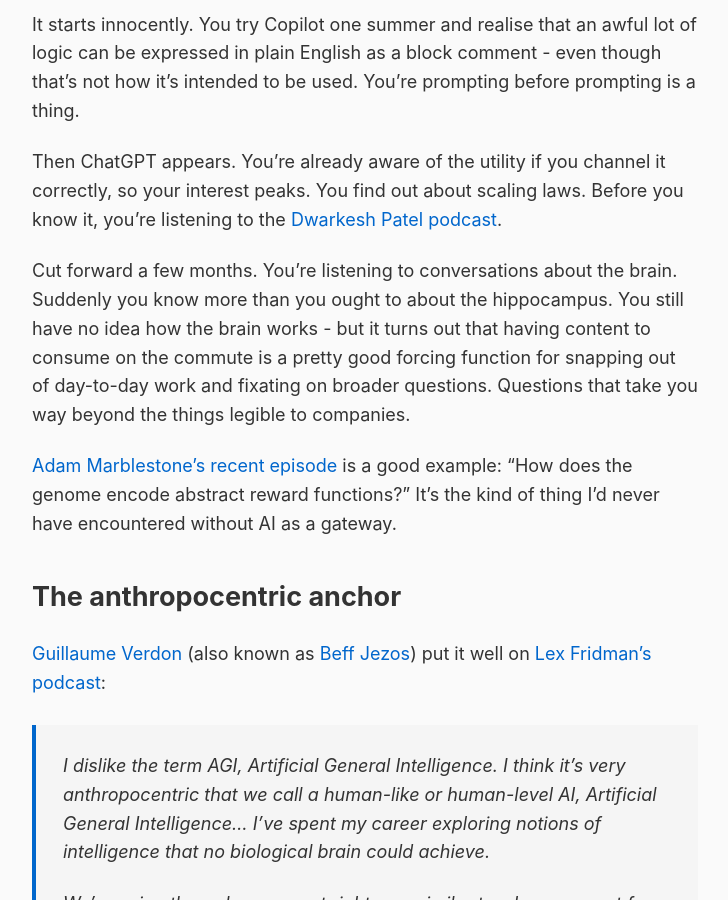
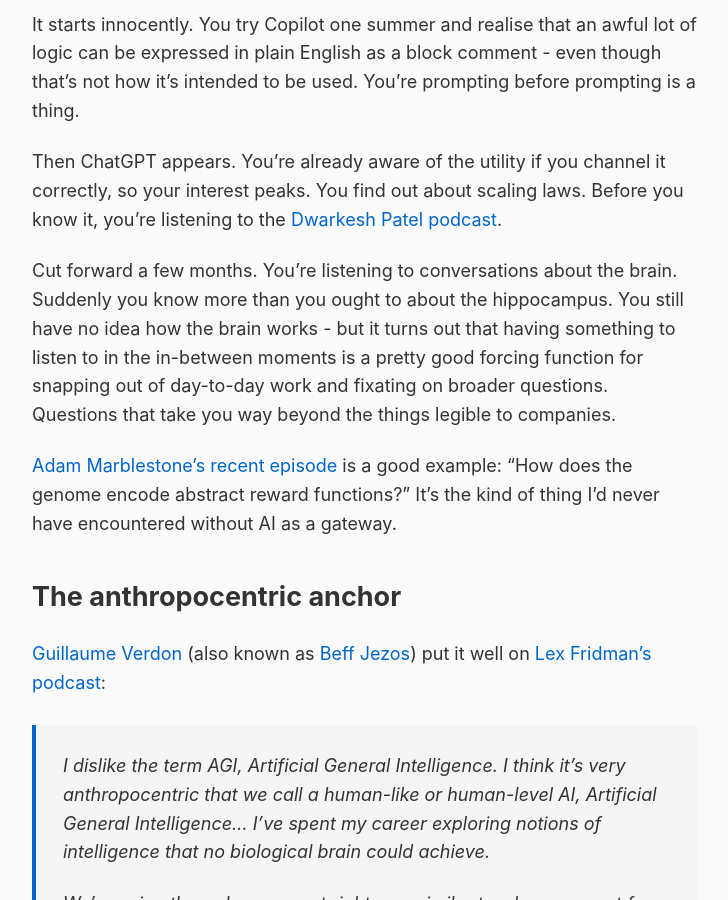
Before and after one commit to rob137/rob137.github.io, a Jekyll site: the page built from _posts/2026-01-05-gateway-drug.md, in a window 1280 px wide and 900 px high, scrolled down 399 px. Shown: the whole window, without its empty margins (275-1003 px from the left). Built offline with Jekyll 4.4.1, drawn with Linux system fonts in a browser that asks for light colours.

Commit message:
Change commute to in-between moments

```diff
--- a/_posts/2026-01-05-gateway-drug.md
+++ b/_posts/2026-01-05-gateway-drug.md
@@ -14,7 +14,7 @@
 
 Then ChatGPT appears. You're already aware of the utility if you channel it correctly, so your interest peaks. You find out about scaling laws. Before you know it, you're listening to the [Dwarkesh Patel podcast](https://www.dwarkesh.com/).
 
-Cut forward a few months. You're listening to conversations about the brain. Suddenly you know more than you ought to about the hippocampus. You still have no idea how the brain works - but it turns out that having content to consume on the commute is a pretty good forcing function for snapping out of day-to-day work and fixating on broader questions. Questions that take you way beyond the things legible to companies.
+Cut forward a few months. You're listening to conversations about the brain. Suddenly you know more than you ought to about the hippocampus. You still have no idea how the brain works - but it turns out that having something to listen to in the in-between moments is a pretty good forcing function for snapping out of day-to-day work and fixating on broader questions. Questions that take you way beyond the things legible to companies.
 
 [Adam Marblestone's recent episode](https://www.dwarkesh.com/p/adam-marblestone) is a good example: "How does the genome encode abstract reward functions?" It's the kind of thing I'd never have encountered without AI as a gateway.
 
```
